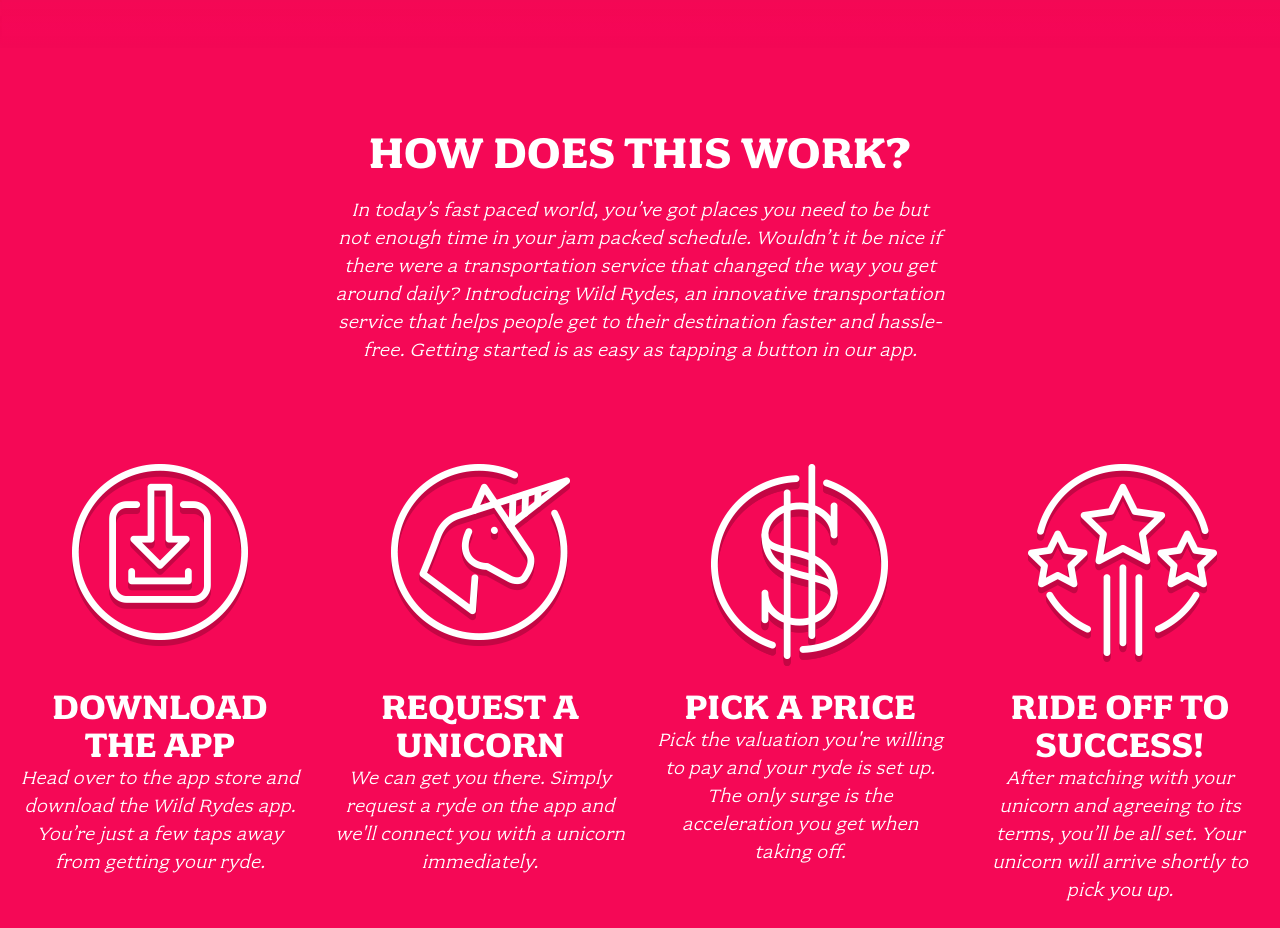
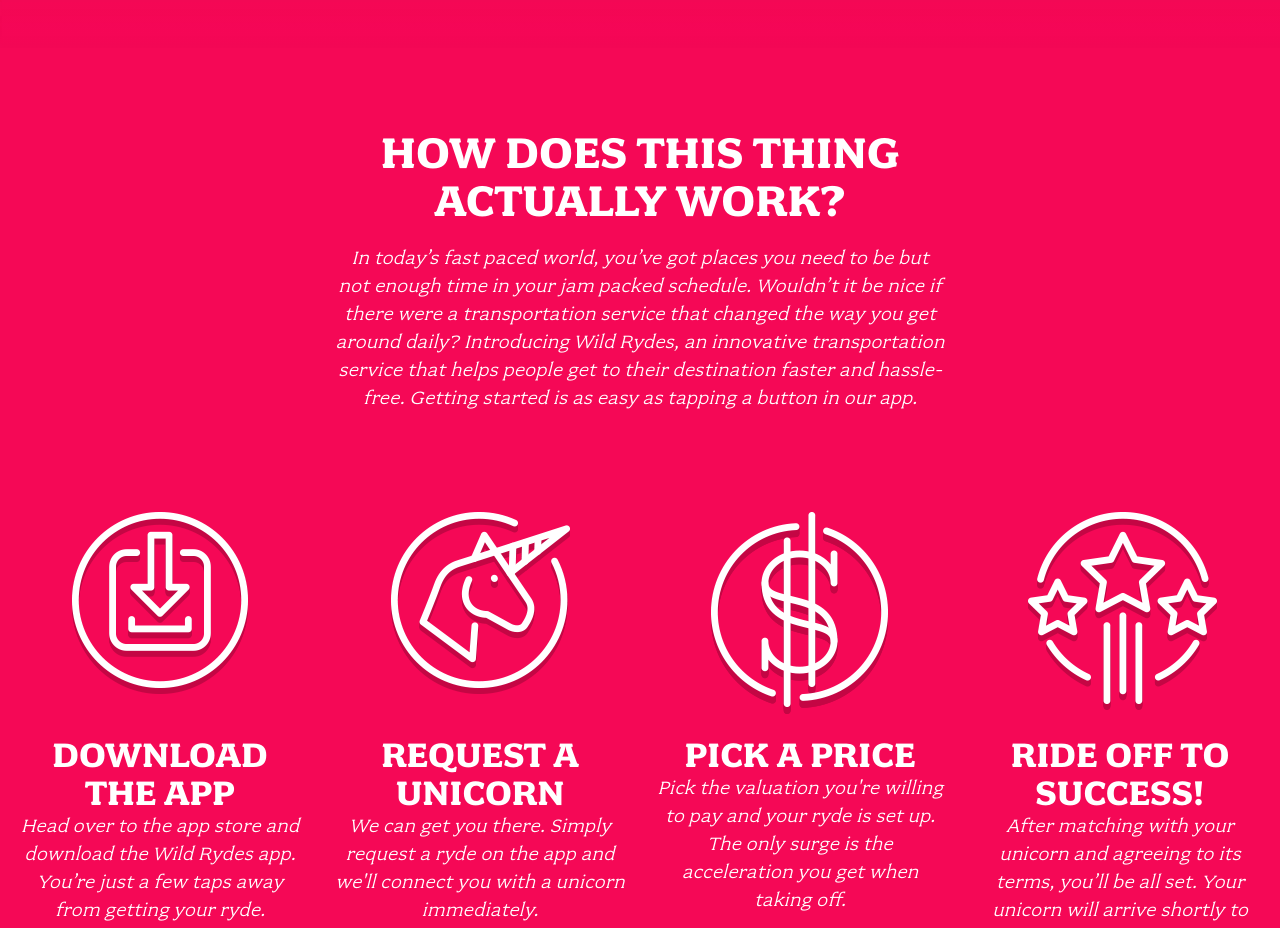
Before and after one commit to Cloudpyrate/wildrydes.site, a plain HTML site: page index.html in a window 1280 px wide. Shown: the part 900-1828 px from the top of the page. Drawn offline with Linux system fonts and the light colour scheme.

Commit message:
Update index.html

```diff
--- a/index.html
+++ b/index.html
@@ -30,7 +30,7 @@
 
   <section class="home-about">
     <div class="row column large-9 xlarge-6 xxlarge-4">
-      <h2 class="section-title">How Does This Work?</h2>
+      <h2 class="section-title">How Does This Thing Actually Work?</h2>
       <p class="content">
         In today’s fast paced world, you’ve got places you need to be but not enough time in your jam packed schedule. Wouldn’t it be nice if there were a transportation service that changed the way you get around daily? Introducing Wild Rydes, an innovative transportation service that helps people get to their destination faster and hassle-free. Getting started is as easy as tapping a button in our app.
       </p>
```
